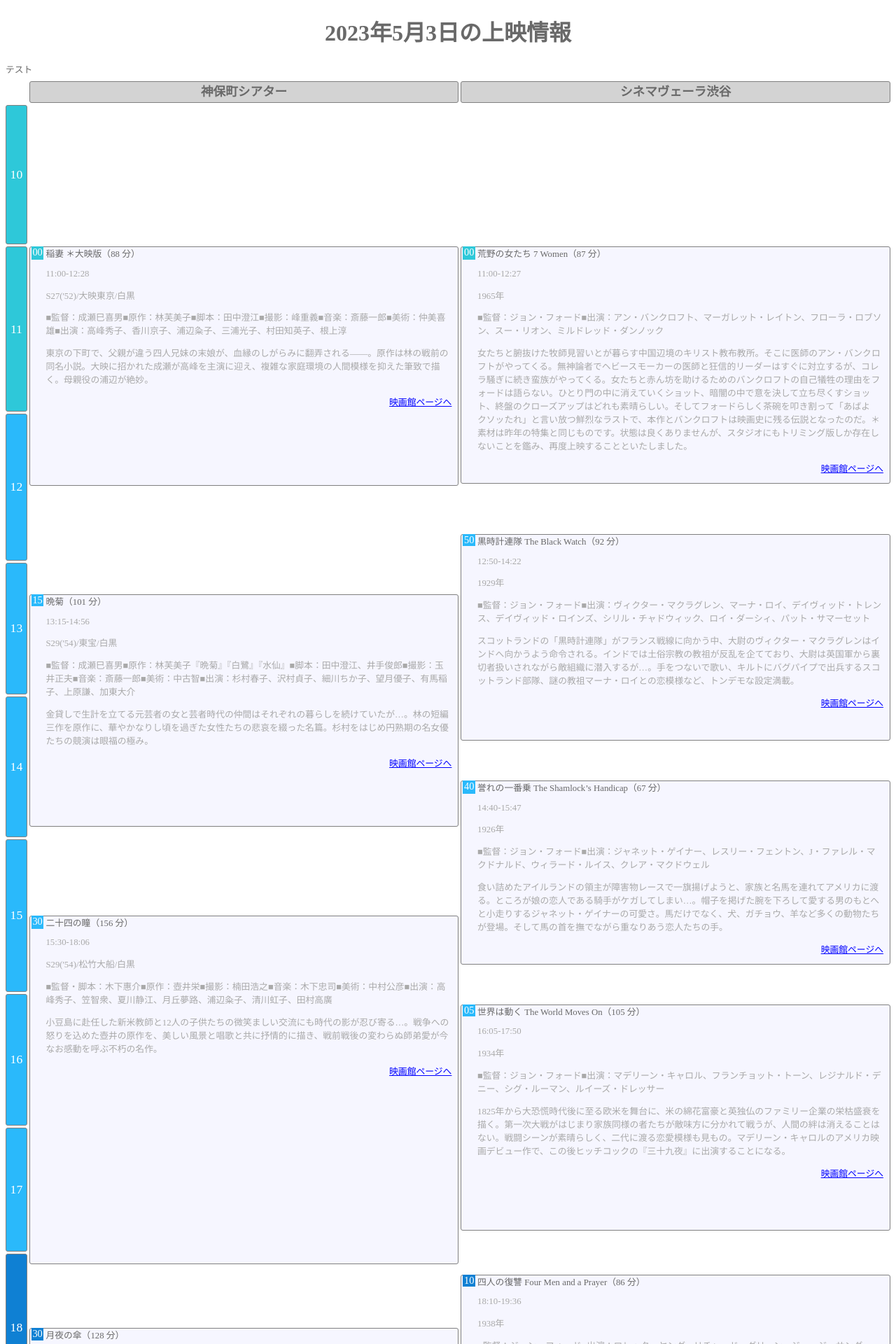
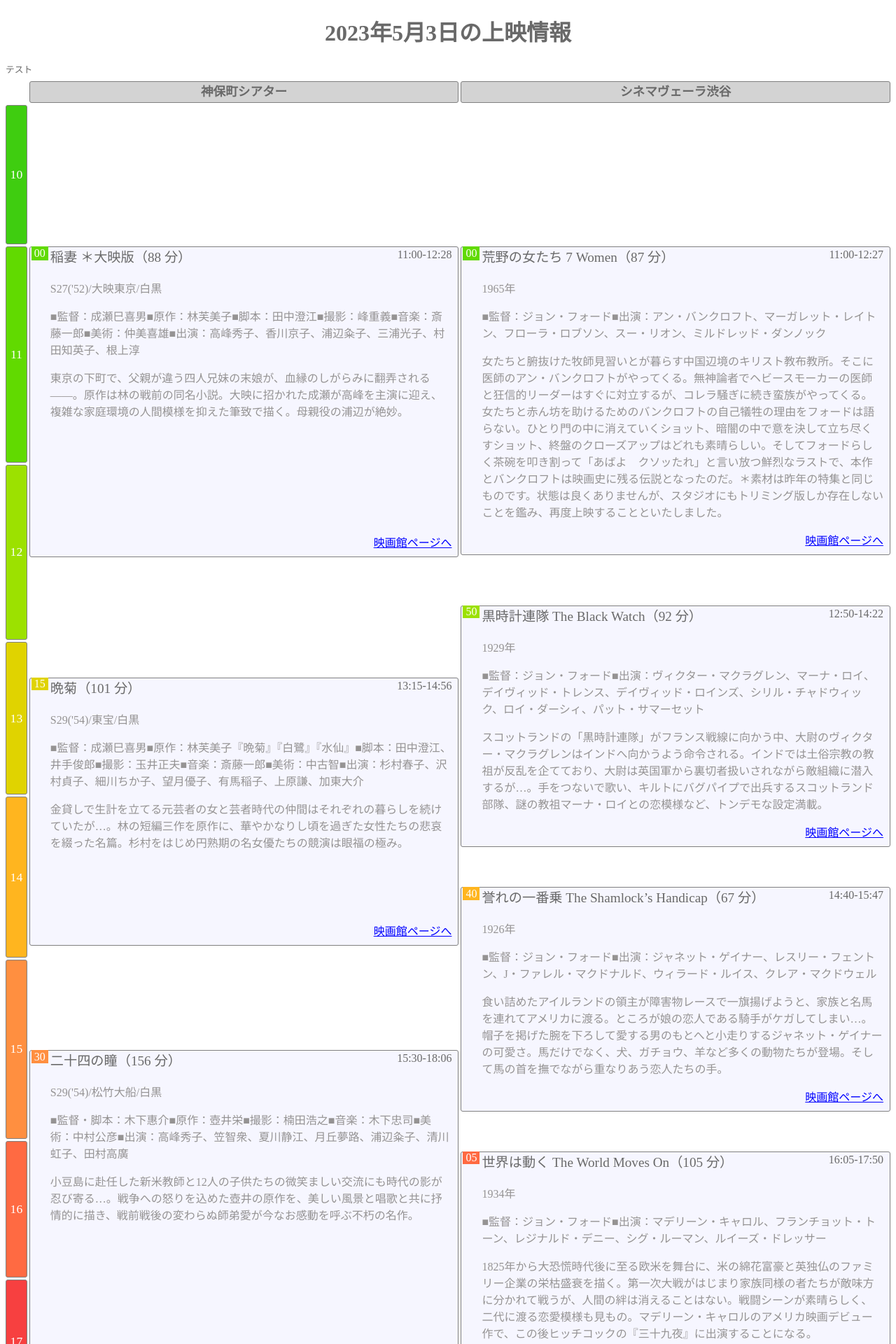
Before and after one commit to Canale0107/mini_theater_scheduler, a Flask app: page /schedule in a window 1280 px wide. Shown: the top 1920 px of the page at 70% size. Run offline with Flask 3, Linux system fonts and the light colour scheme.

Commit message:
見た目のグレードアップ

```diff
--- a/src/webapp/static/schedule_style.css
+++ b/src/webapp/static/schedule_style.css
@@ -46,8 +46,8 @@ h1 {
   width: 1.8rem;
 
   /* 中央揃えにする */
-  /* text-align: center; */
-  /* 縦も中央揃えにする場合は、上の１行の代わりに下の３行を用いる */
+  text-align: center;
+  /* 縦も中央揃えにする*/
   display: flex;
   align-items: center;
   justify-content: center;
@@ -113,28 +113,59 @@ h1 {
   color: white;
   overflow: hidden;
   /* 時間軸の文字の大きさを指定 */
-  font-size: 0.9rem;
+  font-size: 1rem;
   /* 幅を設定 */
-  width: 1.1rem;
+  width: 1.5rem;
   /* 中央揃えにする */
   text-align: center;
+  /* 縦も中央揃えにする*/
+  display: flex;
+  align-items: center;
+  justify-content: center;
 }
 
-/* 番組名 */
+/* 映画 */
+.content {
+  display: flex;
+  flex-direction: column;
+}
+
+.content-title-and-start-end {
+  display: flex;
+  justify-content: space-between;
+}
+
+/* 映画タイトル */
 .content-title {
   overflow-wrap: break-word;
   overflow: hidden;
+  font-size: 1.2rem;
+  text-align: left;
+}
+
+/* 上映時間 */
+.content-start-end {
+  text-align: right;
+  font-size: 1rem;
+  margin-right: 10px;
+  margin-top: 3px;
 }
 
 /* 番組内容 */
 .content-discription {
   margin-top: 3px;
   margin-right: 10px;
-  color: darkgray;
+  color: #959393;
+  font-size: 1rem;
 }
 
 .movie-url {
   text-align: end;
+  text-align: bottom;
+  font-size: 1rem;
+  margin-right: 10px;
+  margin-bottom: 10px;
+  margin-top: auto;
 }
 .movie-link:link {
   color: blue;
--- a/src/webapp/templates/schedule.html
+++ b/src/webapp/templates/schedule.html
@@ -20,11 +20,11 @@
       <!-- 24時間の色 -->
       {%
         set colors = [
-          '#0041b0', '#0041b0', '#0041b0',
-          '#2ec8d9', '#2ec8d9', '#2ec8d9', '#2ec8d9', '#2ec8d9', '#2ec8d9', '#2ec8d9', '#2ec8d9',
-          '#2ab9fb', '#2ab9fb', '#2ab9fb', '#2ab9fb', '#2ab9fb', '#2ab9fb',
-          '#0f80d3', '#0f80d3', '#0f80d3', '#0f80d3', '#0f80d3',
-          '#0041b0']
+          '#2729A5', '#1839AD', '#064DA3',
+          '#006685', '#007B7D', '#00936E', '#00A646', '#0BB42B', '#19C014', '#3FCD10', '#61DA00',
+          '#9CE100', '#E0D300', '#FFB51F', '#FF8F40', '#FF6A42', '#F74040',
+          '#E82650', '#D01975', '#B71994', '#9A1DA7', '#8416C3', '#621BBC',
+          '#4425AF']
       %}
 
       <!-- 時間軸 -->
@@ -34,23 +34,26 @@
         </div>
       {% endfor %}
 
-      <!-- チャンネルごとにテレビ番組を表示 -->
+      <!-- 映画館ごとに映画を表示 -->
       {% for theater_name in theater_names%}
         {% set outer_loop = loop %}
-        <!-- テレビ番組を表示 -->
+        <!-- 映画を表示 -->
         {% for movie in schedule_dict[theater_name|string].values() %}
           {% set start_hour = movie['start_hour'] %}
           {% set start_min = movie['start_min'] %}
           {% set duration_min = movie['duration'] %}
             <div class="content-box" style="grid-row: {{2+start_min+60*(start_hour-times[0])}} / span {{ duration_min }}; grid-column: {{ 2 + 2 * outer_loop.index0 }} / span 2;"></div>
-            <div class="content-minute" style="grid-row: {{2+start_min+60*(start_hour-times[0])}} / span 3; grid-column: {{ 2 + 2 * outer_loop.index0 }}; background-color: {{ colors[start_hour-1] }}"> {{ "%02d" % start_min }} </div>
-            <div class="content-minute" style="grid-row: {{2+start_min+60*(start_hour-times[0])}} / span {{ duration_min - 3}}; grid-column: {{ 2 + 2 * outer_loop.index0 }};}}"> </div>
-            <div class="content-title" style="grid-row: {{2+start_min+60*(start_hour-times[0])}} / span {{ duration_min }}; grid-column: {{ 3 + 2 * outer_loop.index0 }};">
-              {{ movie['title'] }}（{{ duration_min|string }} 分）
+            <div class="content-minute" style="grid-row: {{2+start_min+60*(start_hour-times[0])}}; grid-column: {{ 2 + 2 * outer_loop.index0 }}; background-color: {{ colors[start_hour-1] }}"> {{ "%02d" % start_min }} </div>
+            <div class="content" style="grid-row: {{2+start_min+60*(start_hour-times[0])}} / span {{ duration_min }}; grid-column: {{ 3 + 2 * outer_loop.index0 }};">
+              <div class="content-title-and-start-end">
+                <div class="content-title" >
+                  {{ movie['title'] }}（{{ duration_min|string }} 分）
+                </div>
+                <div class="content-start-end" >
+                  {{ movie['start_end_time']}}
+                </div>
+              </div>
               <div class="content-discription">
-                <p>
-                  {{ movie['start_end_time']}}
-                </p>
                 <p>
                   {{ movie['type'] }}
                 </p>
@@ -60,9 +63,9 @@
                 <p>
                   {{ movie['discription'] }}
                 </p>
-                <p class="movie-url">
-                  <a class="movie-link" href="{{movie['url']}}">映画館ページへ</a>
-                </p>
+              </div>
+              <div class="movie-url">
+                  <a class="movie-link" href="{{movie['url']}}" target="_blank">映画館ページへ</a>
               </div>
             </div>
         {% endfor %}
```
